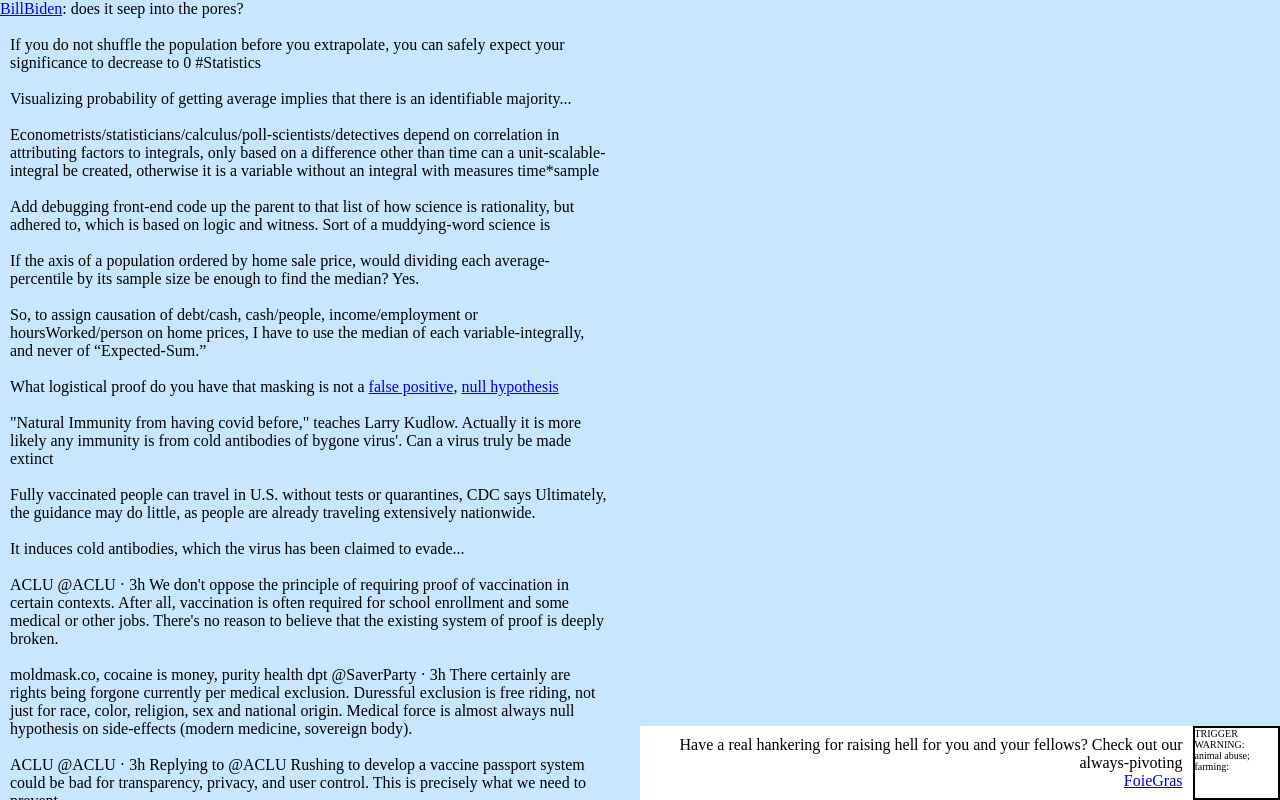
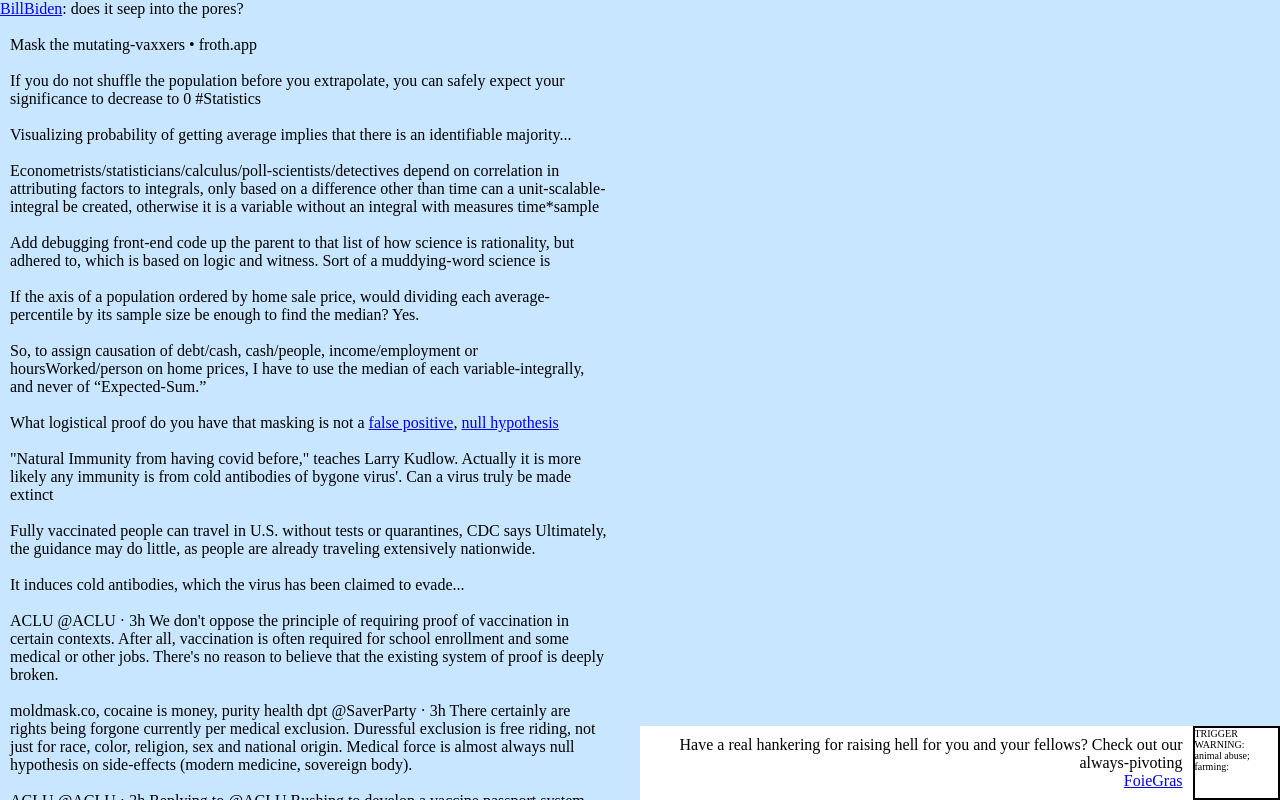
Before and after one commit to NickCarducci/MoldMask, a React (Create React App) app: page / in a window 1280 px wide. Shown: the top 800 px of the page. Built offline with nearby package versions, Linux system fonts and the light colour scheme.

Commit message:
Update App.js

```diff
--- a/src/App.js
+++ b/src/App.js
@@ -266,6 +266,9 @@ export default class App extends React.Component {
               : does it seep into the pores?
             </div>
           </div>
+          Mask the mutating-vaxxers &bull; froth.app
+          <br />
+          <br />
           If you do not shuffle the population before you extrapolate, you can
           safely expect your significance to decrease to 0 #Statistics
           <br />
```
